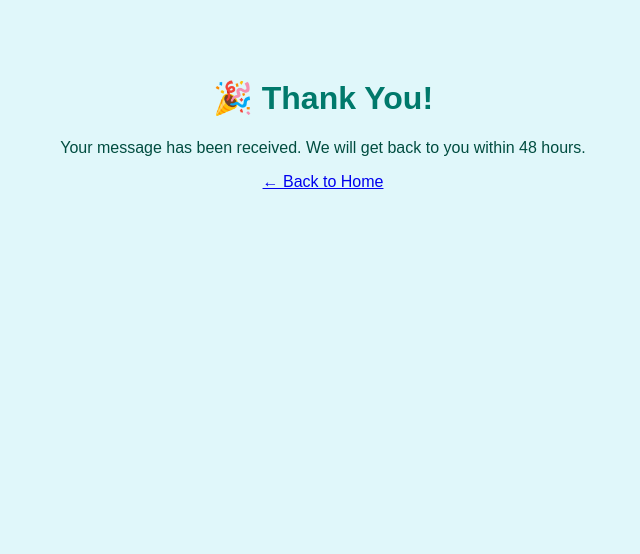
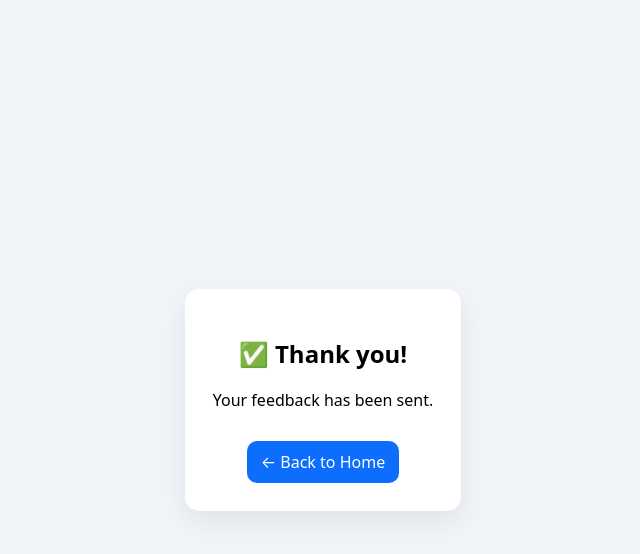
Before and after one commit to enver1241/aquarium-chatbot, a website: page thanks.html in a window 1280 px wide. Shown: the whole page, without its empty margins (317-957 px from the left). Drawn offline with Linux system fonts and the light colour scheme.

Commit message:
Update feedback form and admin panel integration

```diff
--- a/thanks.html
+++ b/thanks.html
@@ -1,27 +1,20 @@
 <!DOCTYPE html>
-
 <html lang="en">
 <head>
-  <meta charset="UTF-8" />
-  <title>Thank You</title>
+  <meta charset="UTF-8">
+  <meta name="viewport" content="width=device-width, initial-scale=1.0">
+  <title>Thank you</title>
   <style>
-    body {
-      font-family: Arial, sans-serif;
-      background-color: #e0f7fa;
-      text-align: center;
-      padding: 50px;
-    }
-    h1 {
-      color: #00796b;
-    }
-    p {
-      color: #004d40;
-    }
+    body{font-family:system-ui,-apple-system,Segoe UI,Roboto; background:#f1f5f9; margin:0; min-height:100vh; display:grid; place-items:center}
+    .card{background:#fff; padding:28px; border-radius:14px; box-shadow:0 10px 30px rgba(0,0,0,.08); text-align:center}
+    a.btn{display:inline-block; margin-top:14px; background:#0d6efd; color:#fff; padding:10px 14px; text-decoration:none; border-radius:10px}
   </style>
 </head>
 <body>
-  <h1>🎉 Thank You!</h1>
-  <p>Your message has been received. We will get back to you within 48 hours.</p>
-  <a href="index.html">← Back to Home</a>
+  <div class="card">
+    <h2>✅ Thank you!</h2>
+    <p>Your feedback has been sent.</p>
+    <a class="btn" href="index.html">← Back to Home</a>
+  </div>
 </body>
 </html>
```
Also changed, not shown: feedback.html (+25 -19 lines).
